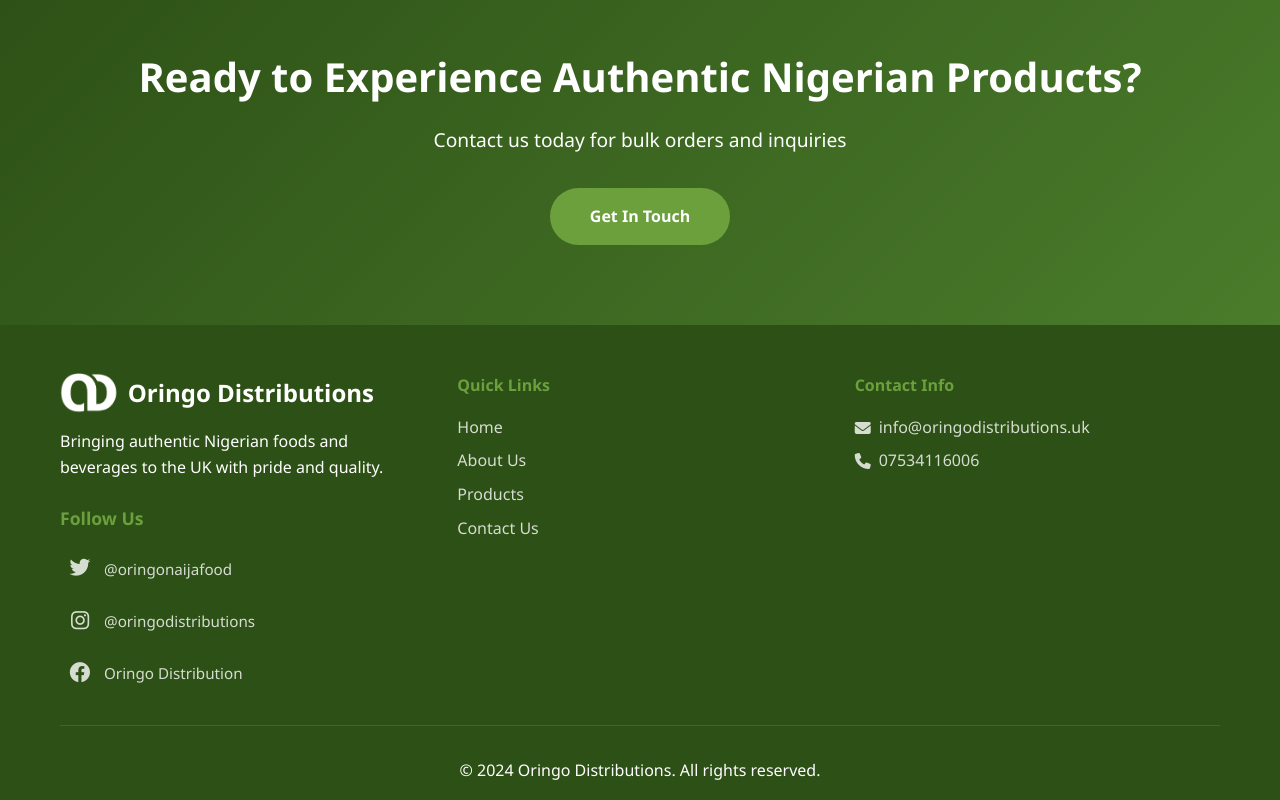
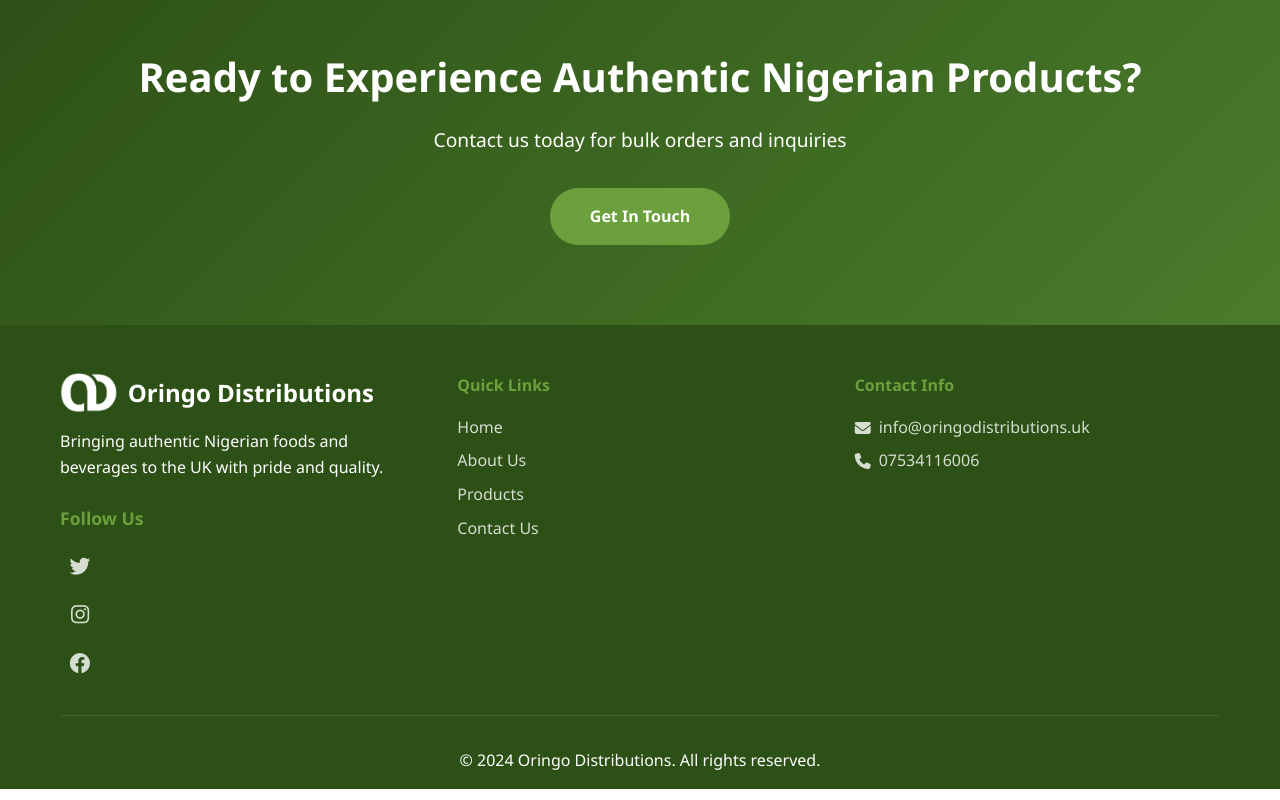
Before and after one commit to KING-BENGZ/OringoDistributions, a plain HTML site: page about.html in a window 1280 px wide. Shown: the part 3206-4006 px from the top of the page. Drawn offline with Linux system fonts and the light colour scheme.

Commit message:
Update about.html

```diff
--- a/about.html
+++ b/about.html
@@ -146,15 +146,12 @@
                         <div class="social-icons">
                             <a href="https://twitter.com/oringonaijafood" target="_blank" rel="noopener noreferrer" aria-label="Twitter">
                                 <i class="fab fa-twitter"></i>
-                                <span>@oringonaijafood</span>
                             </a>
                             <a href="https://instagram.com/oringodistributions" target="_blank" rel="noopener noreferrer" aria-label="Instagram">
                                 <i class="fab fa-instagram"></i>
-                                <span>@oringodistributions</span>
                             </a>
                             <a href="https://facebook.com/oringodistribution" target="_blank" rel="noopener noreferrer" aria-label="Facebook">
                                 <i class="fab fa-facebook"></i>
-                                <span>Oringo Distribution</span>
                             </a>
                         </div>
                     </div>
```
